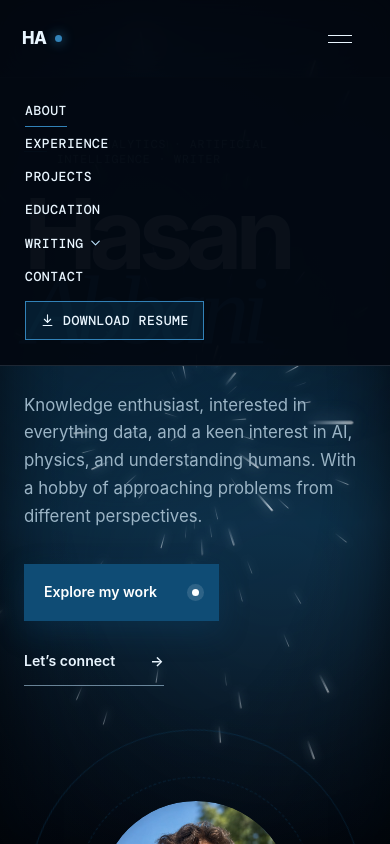
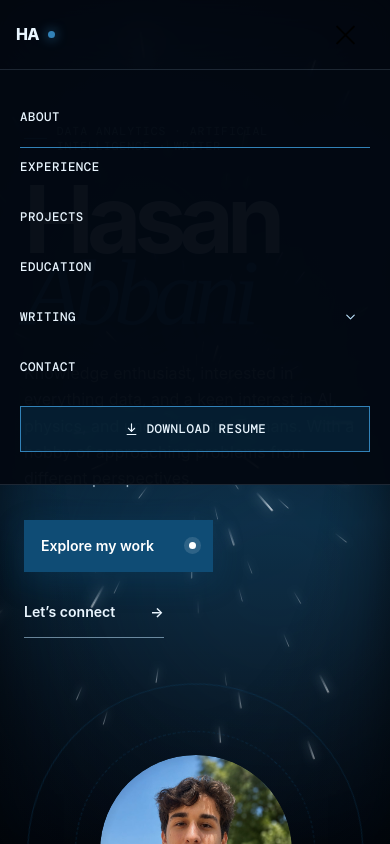
Before and after one commit to Hasan-Abbani/hasan-abbani-portfolio, a React (Vite) app: page / in a window 390 px wide. Both pictures are taken after a click on the button "Open navigation". Shown: the top 844 px of the page. Built offline with nearby package versions, Linux system fonts and the light colour scheme; a web font is replaced by a local one.

Commit message:
Improve mobile navigation and responsive layout

```diff
--- a/src/components/Navbar.jsx
+++ b/src/components/Navbar.jsx
@@ -1,4 +1,4 @@
-import { useState } from "react";
+import { useEffect, useState } from "react";
 import { Link, useLocation, useNavigate } from "react-router-dom";
 import { posts } from "../posts";
 
@@ -17,6 +17,25 @@ export default function Navbar({ activeSection }) {
   const location = useLocation();
   const navigate = useNavigate();
 
+  useEffect(() => {
+    const closeOnEscape = (event) => {
+      if (event.key === "Escape") {
+        setOpen(false);
+        setWritingOpen(false);
+      }
+    };
+
+    document.addEventListener("keydown", closeOnEscape);
+    return () => document.removeEventListener("keydown", closeOnEscape);
+  }, []);
+
+  useEffect(() => {
+    document.body.style.overflow = open ? "hidden" : "";
+    return () => {
+      document.body.style.overflow = "";
+    };
+  }, [open]);
+
   const goTo = (event, id) => {
     setOpen(false);
     if (location.pathname !== "/") {
@@ -31,10 +50,10 @@ export default function Navbar({ activeSection }) {
         <Link to="/" className="wordmark" aria-label="Hasan Abbani home">
           <span>HA</span><i aria-hidden="true" />
         </Link>
-        <button className="menu-button" onClick={() => setOpen(!open)} aria-expanded={open} aria-label="Toggle navigation">
-          <span /><span />
+        <button className={`menu-button ${open ? "is-open" : ""}`} onClick={() => setOpen(!open)} aria-expanded={open} aria-controls="primary-navigation" aria-label={open ? "Close navigation" : "Open navigation"}>
+          <span /><span /><span />
         </button>
-        <div className={`nav-menu ${open ? "is-open" : ""}`}>
+        <div className={`nav-menu ${open ? "is-open" : ""}`} id="primary-navigation">
           {links.map(([id, label]) => id === "writing" ? (
             <div className={`nav-writing ${writingOpen ? "is-open" : ""}`} key={id}>
               <a href="#writing" className={activeSection === id ? "active" : ""} onClick={(e) => goTo(e, id)}>{label}</a>
@@ -59,6 +78,7 @@ export default function Navbar({ activeSection }) {
             <span>Download resume</span>
           </a>
         </div>
+        {open && <button className="nav-backdrop" aria-label="Close navigation" onClick={() => setOpen(false)} />}
       </nav>
     </header>
   );
--- a/src/styles/portfolio.css
+++ b/src/styles/portfolio.css
@@ -157,3 +157,48 @@ body .blog-index{color:#EAF6FF}body .blog-index-subtitle{color:#91ADC0}body .blo
 @media(max-width:1000px){.interest-boxes{grid-template-columns:repeat(2,minmax(0,1fr))}}
 @media(max-width:768px){.personal-section{grid-template-columns:1fr;margin-top:80px;padding-top:55px}.about-portrait{position:relative;top:auto;max-width:430px}.interest-boxes{grid-template-columns:repeat(2,minmax(0,1fr))}}
 @media(max-width:480px){.interest-boxes{grid-template-columns:1fr 1fr;gap:8px}.interest-box{min-height:165px;padding:14px}.interest-box h3{font-size:.82rem}.interest-box p{font-size:.68rem}.nav-resume{display:inline-flex}}
+
+/* Mobile navigation and layout refinements */
+.nav-backdrop{display:none}
+.menu-button{position:relative;z-index:61;min-width:44px;min-height:44px;cursor:pointer}
+.menu-button span{transition:transform .22s ease,opacity .22s ease;width:25px;height:2px;background:currentColor}
+.menu-button.is-open span:nth-child(1){transform:translateY(8px) rotate(45deg)}
+.menu-button.is-open span:nth-child(2){opacity:0}
+.menu-button.is-open span:nth-child(3){transform:translateY(-8px) rotate(-45deg)}
+
+@media(max-width:900px){
+  .site-nav{height:70px}
+  .nav-shell{padding:0 16px}
+  .nav-menu{top:70px;z-index:60;max-height:calc(100svh - 70px);overflow-y:auto;padding:24px 20px 32px;gap:4px}
+  .nav-menu>a,.nav-writing>a{display:flex;align-items:center;min-height:46px;width:100%;font-size:.78rem}
+  .nav-writing{min-height:46px;align-items:center}
+  .nav-writing>a{width:auto;flex:1}
+  .writing-toggle{width:40px;height:40px;margin-left:auto}
+  .writing-dropdown{margin:2px 0 8px;padding:12px 0 0;border-top:1px solid var(--line)}
+  .writing-dropdown>a{display:flex;min-height:42px;padding:10px 0}
+  .nav-resume{justify-content:center;margin-top:12px;min-height:46px;width:100%;padding:12px 14px}
+  .nav-backdrop{display:block;position:fixed;inset:70px 0 0;z-index:55;width:100%;border:0;padding:0;background:rgba(0,0,0,.5);cursor:pointer}
+  .hero{padding-top:112px}
+  .hero-grid{gap:22px}
+  .hero-lede{font-size:1rem;line-height:1.65;margin:32px 0 28px}
+  .button.primary{padding:15px 17px}
+  .page-section,.experience-section,.projects-section,.writing-section{padding-top:72px;padding-bottom:72px}
+  .section-heading h2,.contact-section h2{font-size:clamp(2.8rem,13vw,5.5rem)}
+  .project-card{min-width:0;padding:24px}
+  .project-card h3,.writing-card h3{overflow-wrap:anywhere}
+  .email-link{overflow-wrap:anywhere;gap:16px}
+}
+
+@media(max-width:480px){
+  .wordmark{font-size:1rem}
+  .hero{min-height:0;padding-bottom:64px}
+  .hero h1{font-size:clamp(4.25rem,24vw,7rem)}
+  .hero-visual{max-width:100%;}
+  .hero-actions{width:100%}
+  .hero-actions .button{max-width:100%;}
+  .section-label{margin-bottom:36px}
+  .section-heading h2,.contact-section h2{font-size:clamp(2.65rem,14vw,4.5rem)}
+  .project-card,.writing-card{min-height:340px}
+  .writing-card h3{font-size:clamp(1.8rem,10vw,3rem);margin-top:48px}
+  .social-links{flex-wrap:wrap;gap:16px 22px}
+}
```
